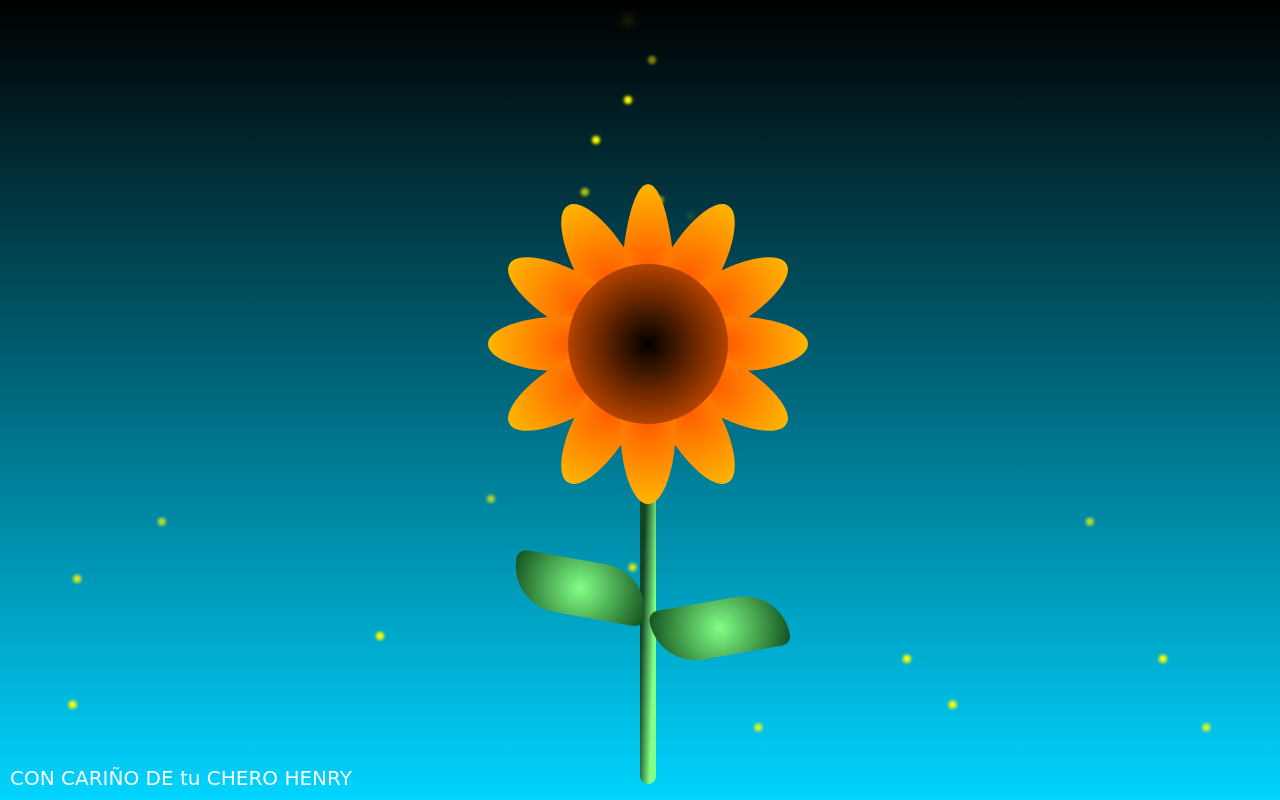
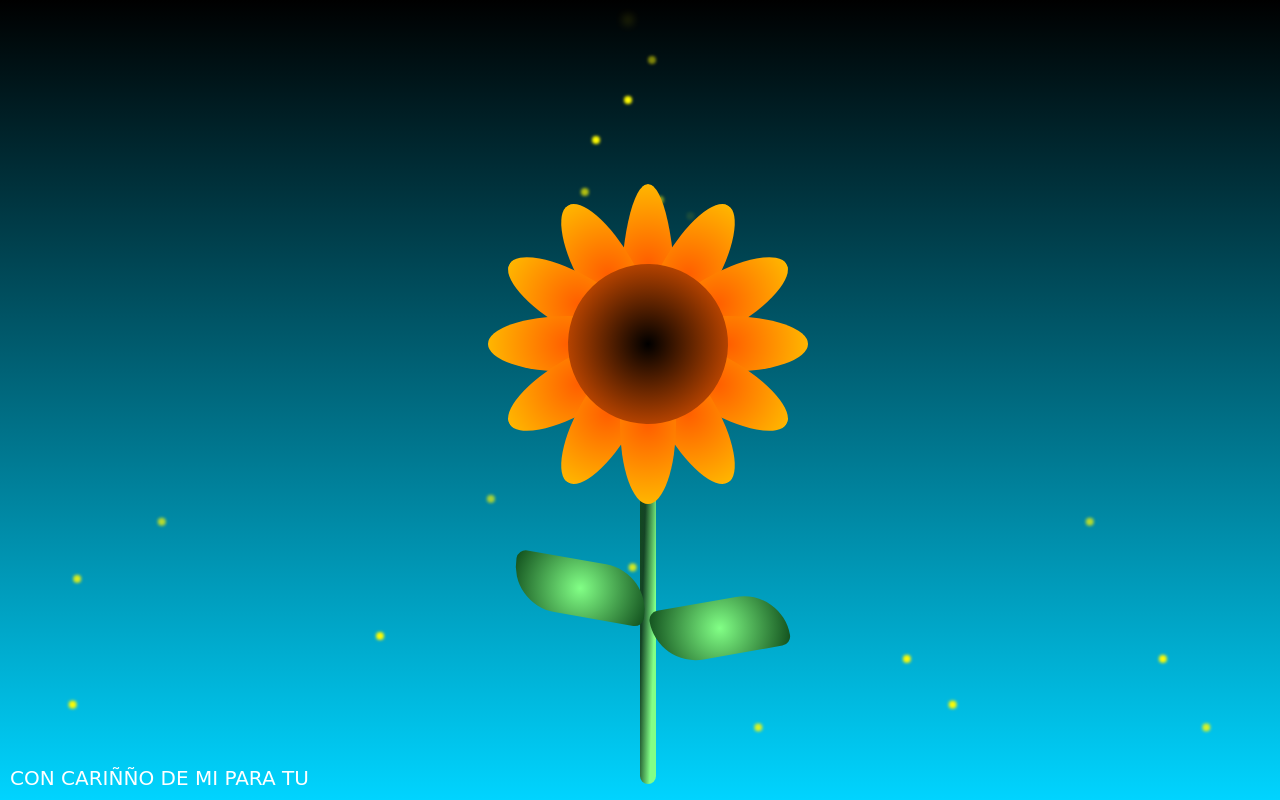
Before and after one commit to hgma26/FLORHGM, a plain HTML site: page index2.html in a window 1280 px wide. Drawn offline with Linux system fonts and the light colour scheme.

Commit message:
Update index2.html

```diff
--- a/index2.html
+++ b/index2.html
@@ -60,7 +60,7 @@
     <div class="light light-11"></div>
     <div class="light light-12"></div>
 
-    <p id="text">CON CARIÑO DE tu CHERO HENRY</p>
+    <p id="text">CON CARIÑÑO DE MI PARA TU</p>
 </body>
 <script>
     function PlayAudio(){
```
